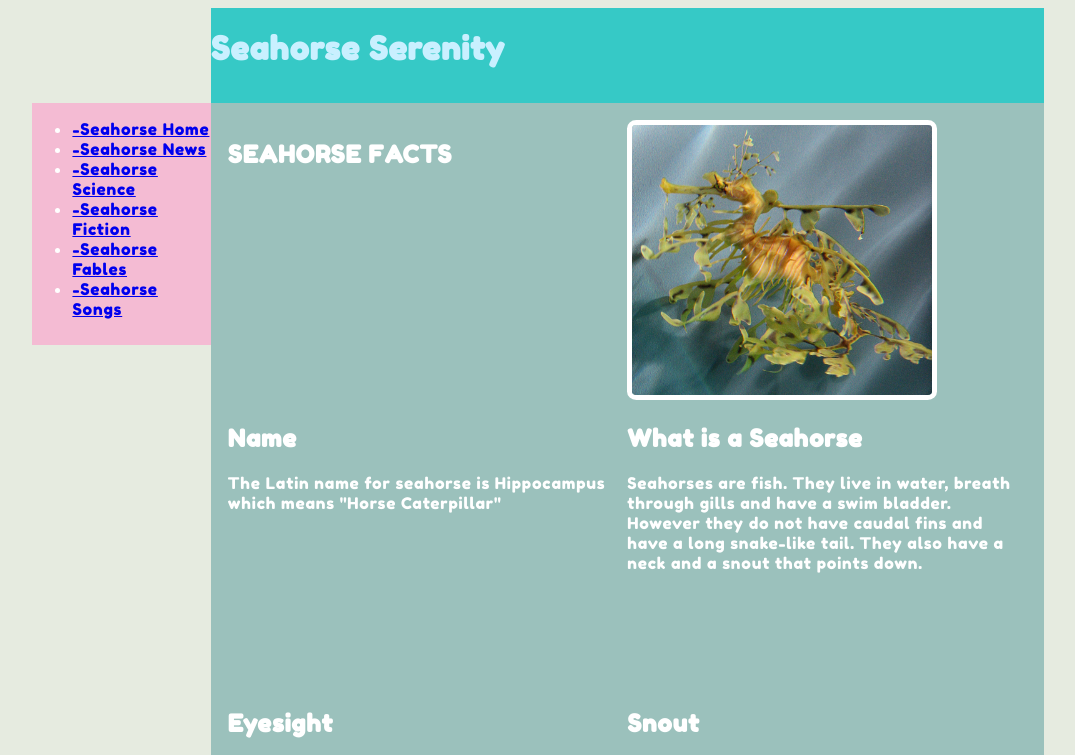
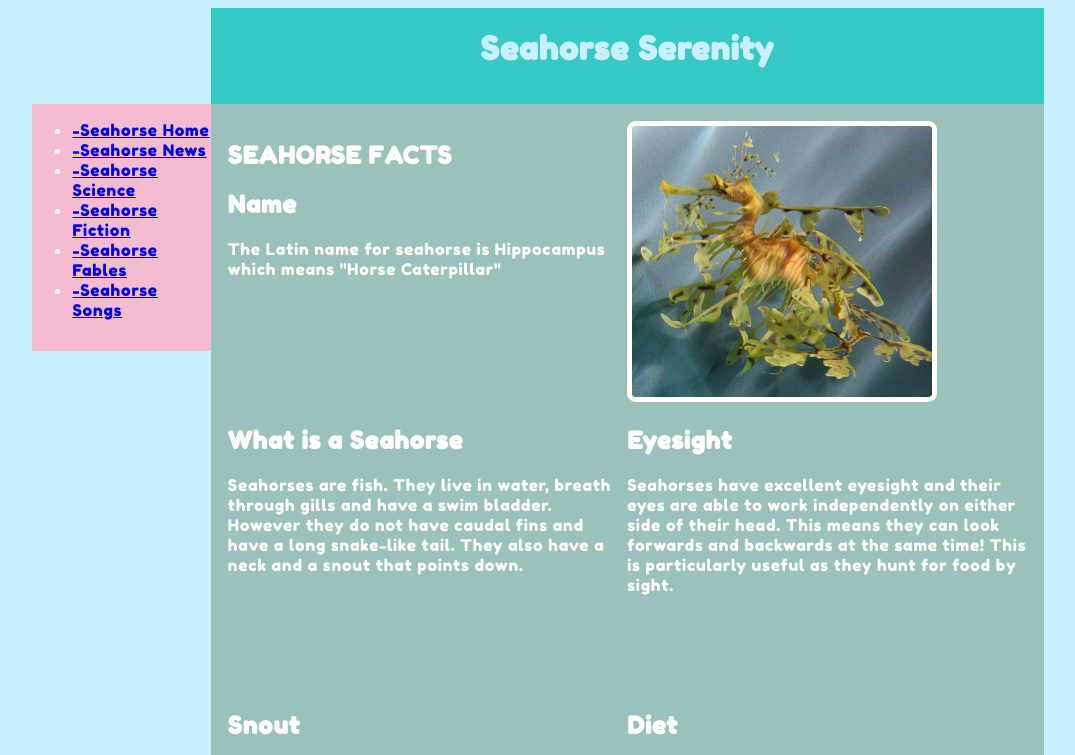
Before and after one commit to NikovaAldrich/mysite, a plain HTML site: page cssgrid.html in a window 1280 px wide. Shown: the top 755 px of the page, without its empty margins (102-1177 px from the left). Drawn offline with Linux system fonts and the light colour scheme.

Commit message:
hfxhfxfhz

```diff
--- a/cssgrid.html
+++ b/cssgrid.html
@@ -6,6 +6,29 @@
     <link href="https://fonts.googleapis.com/css?family=Courgette|Fredoka+One" rel="stylesheet">
 <style>
 
+body {background:#C9F0FF;
+    color: white;
+    font-family: 'Fredoka One', cursive;
+    font-weight: 5;
+    letter-spacing: .8px;
+  }
+
+.Header h1 {text-align: center;}
+
+.Nav { grid-area: Nav; background:  #F4BBD3;
+height: 20%;
+color: white;}
+
+
+
+/* below is for desktop */
+@media only screen and (min-width: 800px) {
+
+
+  .grid{
+    width: 80%;
+    margin: 0 auto;
+  }
 
   .grid-container {
     display: grid;
@@ -45,20 +68,16 @@ img {width: 300px;
 
   .Footer li {display: inline-block;}
 
-  body {background: #E6EBE0;
-    color: white;
-    font-family: 'Fredoka One', cursive;
-    font-weight: 5;
-    letter-spacing: .8px;
-  }
+}
 
 </style>
 
   </head>
   <body>
     <div class="grid-container">
-  <div class="Header"><header class="clearfix">
+  <div class="Header">
     <h1>Seahorse Serenity</h1></div>
+
   <div class="Nav">
     <ul>
   <li><a href="#">-Seahorse Home</a></li>
@@ -72,8 +91,6 @@ img {width: 300px;
   <div class="Article">
     <section>
       <h1>SEAHORSE FACTS</h1>
-      </section>
-<section>
   <h2>Name</h2>
 <p>The Latin name for seahorse is Hippocampus which means "Horse Caterpillar"</p>
   </section>
```
Also changed, not shown: seahorse.jpg (added), 1 other file.
